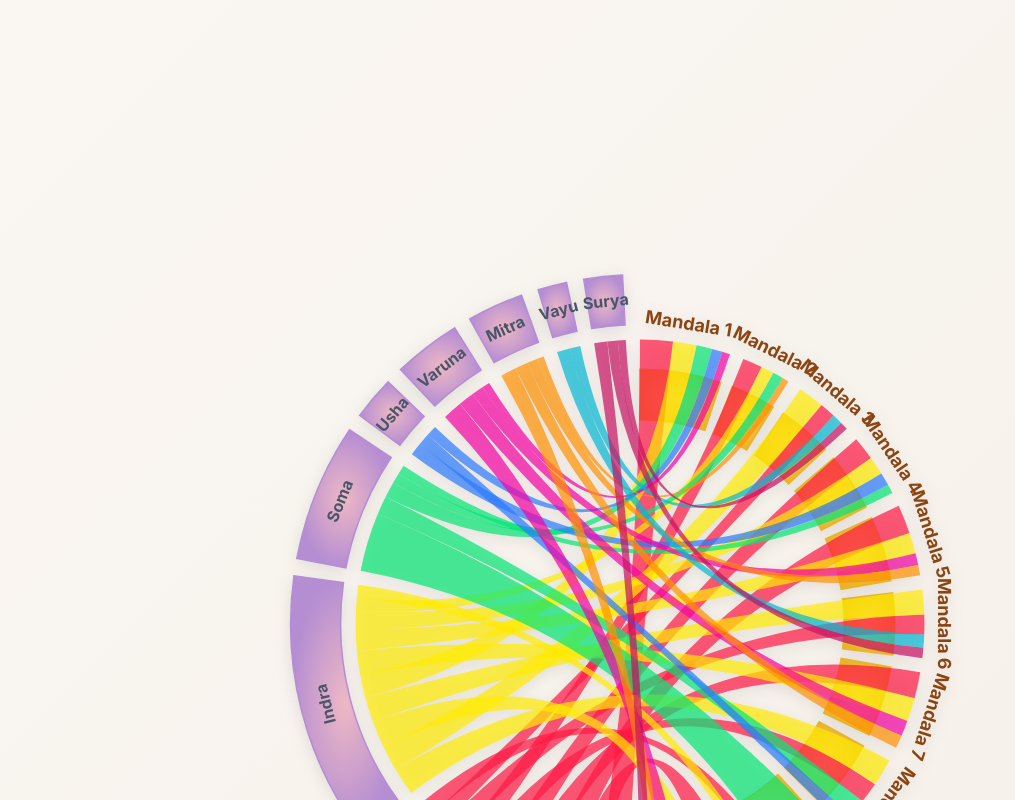
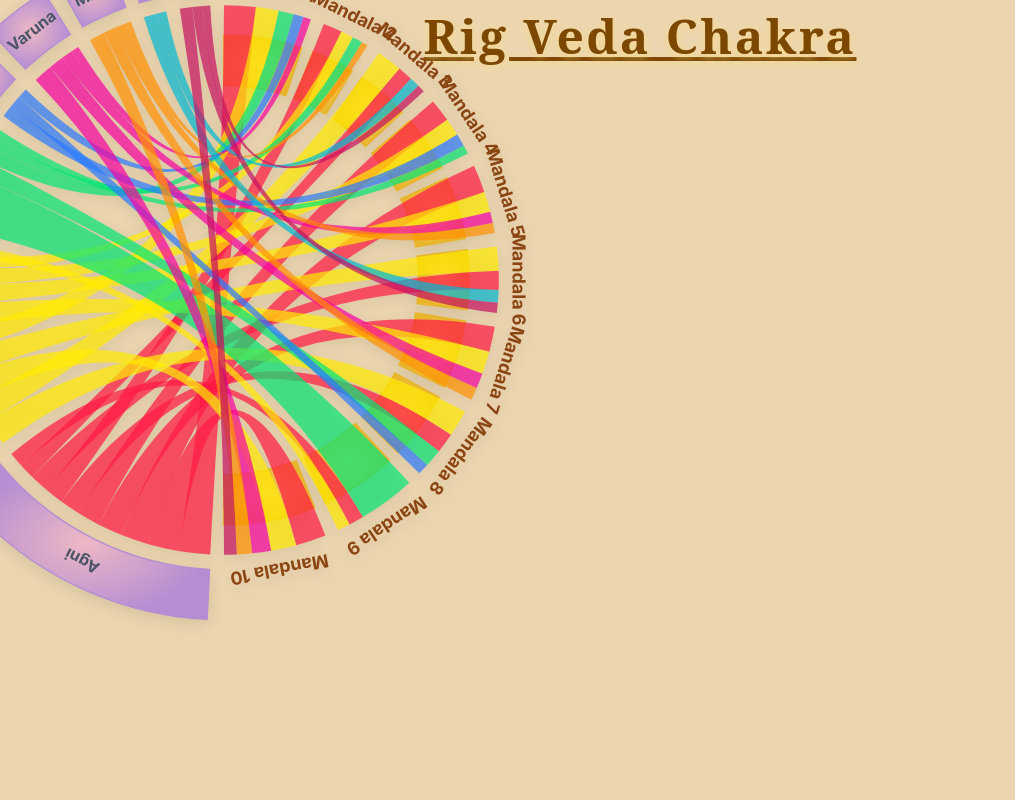
Before and after one commit to Amlan-Deep/RigVedaProject, a React (Vite) app: page / in a window 1280 px wide. Shown: the top 800 px of the page, without its empty margins (0-1015 px from the left). Built offline with nearby package versions, Linux system fonts and the light colour scheme.

Commit message:
first commit

```diff
--- a/src/App.jsx
+++ b/src/App.jsx
@@ -31,19 +31,52 @@ function App() {
   };
 
   return (
-  <div className="min-h-screen flex items-center justify-center">
+    <div className="min-h-screen" style={{ backgroundColor: '#ecd6b0', marginTop: '0' }}>
+      <h1
+        style={{
+          fontSize: '3rem',
+          fontWeight: 'bold',
+          marginTop: '0',
+          marginBottom: '0',
+          letterSpacing: '0.05em',
+          color: '#7c4700',
+          textShadow: '0 2px 8px #f6d88a',
+          textAlign: 'center',
+          width: '100%',
+          textDecoration: 'underline',
+          fontFamily: `'Tiro Devanagari Sanskrit', 'Noto Serif', serif`
+        }}
+      >
+        Rig Veda Chakra
+      </h1>
+
+      {/* Flex row containing diagram and verse panel */}
+      <div
+        style={{
+          display: 'flex',
+          flexDirection: 'row',
+          alignItems: 'flex-start',
+          marginTop: '-25rem',   // adjust as needed to move both up
+          marginLeft: '-25rem',  // adjust as needed to move both left
+          width: '100%',
+        }}
+      >
         <LotusChordDiagram
           onChordClick={handleChordClick}
           selectedChord={selectedChord}
         />
 
-      {/* Components */}
+        <div style={{ marginLeft: '2rem', marginTop: '35rem', fontSize: '1.5rem',
+          fontWeight: 'bold', textAlign: 'center', }}>
           <VersePanel
             isOpen={isVersePanelOpen}
             onClose={handleCloseVersePanel}
             selectedData={selectedChord}
           />
+        </div>
+      </div>
 
+      {/* Chatbot remains independently rendered */}
       <Chatbot
         isOpen={isChatbotOpen}
         onClose={handleCloseChatbot}
--- a/src/components/LotusChordDiagram.jsx
+++ b/src/components/LotusChordDiagram.jsx
@@ -330,15 +330,15 @@ const LotusChordDiagram = ({ onChordClick, selectedChord }) => {
       );
 
       const tooltip = d3.select("body").append("div")
-        .attr("class", "tooltip")
-        .style("position", "absolute")
-        .style("background", "rgba(0,0,0,0.8)")
-        .style("color", "white")
-        .style("padding", "8px 12px")
-        .style("border-radius", "4px")
-        .style("font-size", "12px")
-        .style("pointer-events", "none")
-        .style("z-index", "1000");
+  .attr("class", "tooltip")
+  .style("position", "absolute")
+  .style("background", "rgba(0,0,0,0.85)")
+  .style("color", "white")
+  .style("padding", "20px 32px")
+  .style("border-radius", "12px")
+  .style("font-size", "2rem")
+  .style("pointer-events", "none")
+  .style("z-index", "1000");
 
       tooltip.html(`
         <div><strong>${mandala.name}</strong> → <strong>${deity.name}</strong></div>
--- a/src/index.css
+++ b/src/index.css
@@ -8,7 +8,7 @@
   }
 
   body {
-    background: linear-gradient(135deg, #faf6f2 0%, #f5f0e8 100%);
+    background: #ecd6b0;
     min-height: 100vh;
   }
 }
```
Lines whose indentation alone changed are shown as unchanged.
